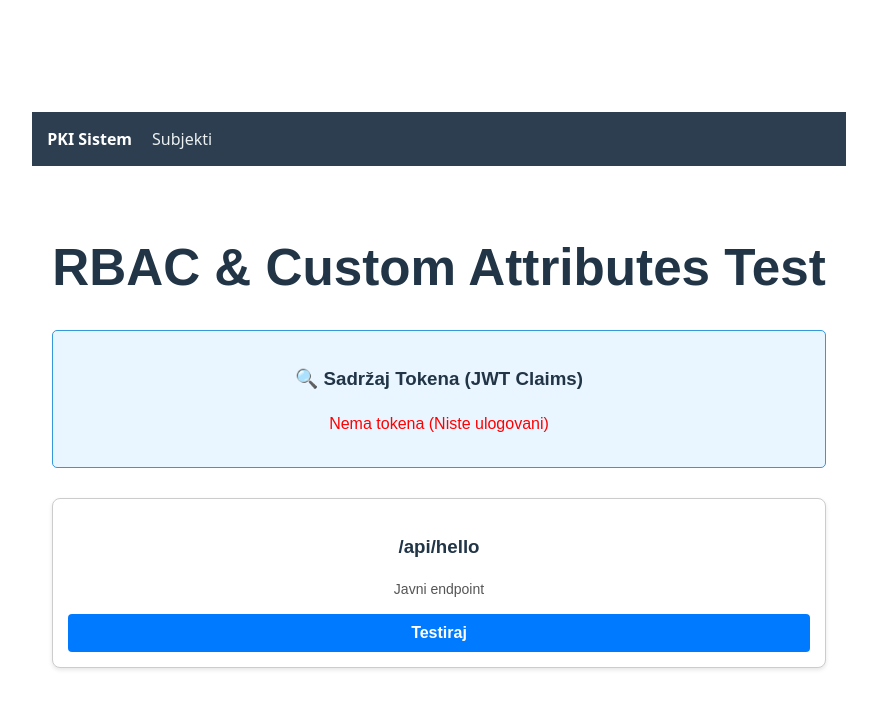
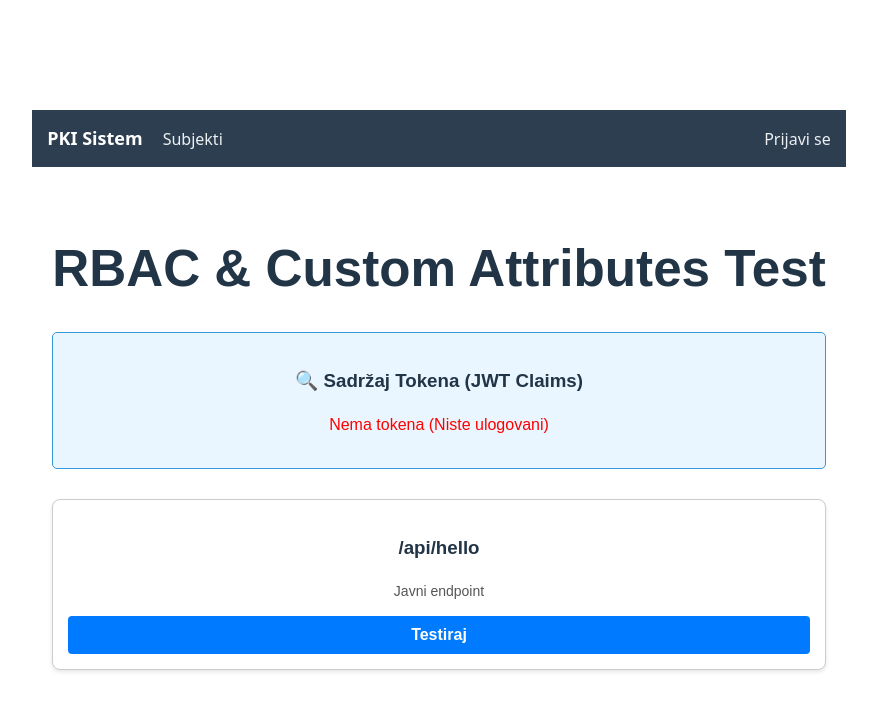
Before and after one commit to HakTak/BSEP---2025-Projekat-frontend, a React (Vite) app: page /tests in a window 1280 px wide. Shown: the top 710 px of the page, without its empty margins (201-1078 px from the left). Built offline with nearby package versions, Linux system fonts and the light colour scheme.

Commit message:
logout button added

```diff
--- a/src/components/Navbar.jsx
+++ b/src/components/Navbar.jsx
@@ -1,19 +1,102 @@
-import { Link } from 'react-router-dom';
+import { Link, useNavigate } from 'react-router-dom';
+import api from '../services/api'; // Pretpostavljam da ti je api.js u services folderu
 
 const Navbar = () => {
+    const navigate = useNavigate();
+
+    // Proveravamo da li je korisnik ulogovan (da li ima token)
+    const isAuthenticated = !!localStorage.getItem("access_token");
+
+    const handleLogout = async () => {
+        try {
+            // Opciono: Poziv backendu da ubije sesiju (ako si implementirao endpoint)
+            // Koristimo 'api' da bi Authorization header bio automatski dodat
+            await api.post("/auth/logout");
+        } catch (error) {
+            console.error("Greška prilikom logout-a na serveru", error);
+        } finally {
+            // OBAVEZNO: Brišemo token bez obzira da li je server vratio grešku
+            localStorage.removeItem("access_token");
+            localStorage.removeItem("refresh_token"); // Ako koristiš
+
+            // Preusmeravanje na login
+            navigate("/login");
+        }
+    };
+
     return (
-        <nav style={{ padding: '15px', background: '#2c3e50', marginBottom: '20px', color: 'white' }}>
-            <div style={{ maxWidth: '1200px', margin: '0 auto', display: 'flex', gap: '20px' }}>
-                <Link to="/" style={{ color: 'white', textDecoration: 'none', fontWeight: 'bold' }}>
-                    PKI Sistem
-                </Link>
-                <Link to="/subjects" style={{ color: '#ecf0f1', textDecoration: 'none' }}>
-                    Subjekti
-                </Link>
-                {/* Kasnije ćeš ovde dodati Login, Certificates, itd. */}
+        <nav style={styles.nav}>
+            <div style={styles.container}>
+                <div style={styles.leftSection}>
+                    <Link to="/" style={styles.brand}>
+                        PKI Sistem
+                    </Link>
+                    <Link to="/subjects" style={styles.link}>
+                        Subjekti
+                    </Link>
+                </div>
+
+                <div style={styles.rightSection}>
+                    {isAuthenticated ? (
+                        <button onClick={handleLogout} style={styles.logoutBtn}>
+                            Odjavi se
+                        </button>
+                    ) : (
+                        <Link to="/login" style={styles.link}>
+                            Prijavi se
+                        </Link>
+                    )}
+                </div>
             </div>
         </nav>
     );
 };
 
+// Izdvojio sam stilove da kod bude čitliji
+const styles = {
+    nav: {
+        padding: '15px',
+        background: '#2c3e50',
+        marginBottom: '20px',
+        color: 'white'
+    },
+    container: {
+        maxWidth: '1200px',
+        margin: '0 auto',
+        display: 'flex',
+        justifyContent: 'space-between', // Razdvaja levo i desno
+        alignItems: 'center'
+    },
+    leftSection: {
+        display: 'flex',
+        gap: '20px',
+        alignItems: 'center'
+    },
+    rightSection: {
+        display: 'flex',
+        gap: '15px'
+    },
+    brand: {
+        color: 'white',
+        textDecoration: 'none',
+        fontWeight: 'bold',
+        fontSize: '18px'
+    },
+    link: {
+        color: '#ecf0f1',
+        textDecoration: 'none',
+        fontSize: '16px'
+    },
+    logoutBtn: {
+        backgroundColor: '#e74c3c',
+        color: 'white',
+        border: 'none',
+        padding: '8px 15px',
+        borderRadius: '4px',
+        cursor: 'pointer',
+        fontWeight: 'bold',
+        fontSize: '14px'
+    }
+};
+
 export default Navbar;
--- a/src/services/api.js
+++ b/src/services/api.js
@@ -20,25 +20,25 @@ api.interceptors.request.use(
     }
 );
 
-api.interceptors.response.use(
-    (response) => response,
-    (error) => {
-        // Ako backend vrati 401 (što će sada raditi SessionTrackingFilter kad je sesija revoked)
-        if (error.response && error.response.status === 401) {
-            console.warn("Sesija opozvana ili istekla. Odjavljivanje...");
+// api.interceptors.response.use(
+//     (response) => response,
+//     (error) => {
+//         // Ako backend vrati 401 (što će sada raditi SessionTrackingFilter kad je sesija revoked)
+//         if (error.response && error.response.status === 401) {
+//             console.warn("Sesija opozvana ili istekla. Odjavljivanje...");
 
-            // 1. Obriši token
-            localStorage.removeItem("access_token");
-            localStorage.removeItem("refresh_token"); // Ako ga imaš
+//             // 1. Obriši token
+//             localStorage.removeItem("access_token");
+//             localStorage.removeItem("refresh_token"); // Ako ga imaš
 
-            // 2. Preusmeri na login
-            // Koristimo window.location da osiguramo potpun reset aplikacije
-            if (window.location.pathname !== '/login') {
-                window.location.href = '/login';
-            }
-        }
-        return Promise.reject(error);
-    }
-);
+//             // 2. Preusmeri na login
+//             // Koristimo window.location da osiguramo potpun reset aplikacije
+//             if (window.location.pathname !== '/login') {
+//                 window.location.href = '/login';
+//             }
+//         }
+//         return Promise.reject(error);
+//     }
+// );
 
 export default api;
```
